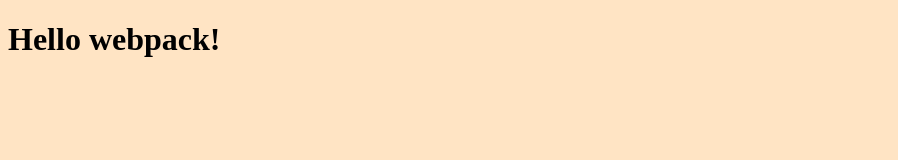
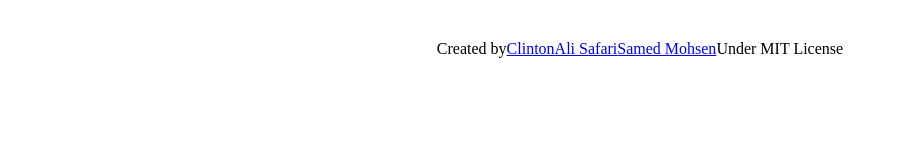
Before and after one commit to ClintonYounge/JS-Capstone-Group-Project, a website built with webpack: page src/index.html in a window 1280 px wide. Shown: the whole page, without its empty margins (0-898 px from the left). Built offline with nearby package versions, Linux system fonts and the light colour scheme.

Commit message:
footer section added with css style

```diff
--- a/src/index.html
+++ b/src/index.html
@@ -6,6 +6,12 @@
     <title>Wbpack Exercise</title>
 </head>
 <body>
-    <h1>Hello webpack!</h1>
+    <footer>
+        Created by
+        <a href="https://github.com/ClintonYounge">Clinton</a>
+        <a href="https://github.com/ali-0111/">Ali Safari</a>
+        <a href="https://github.com/sameedmohsin28">Samed Mohsen</a>
+        Under MIT License
+    </footer>
 </body>
 </html>
--- a/src/style.css
+++ b/src/style.css
@@ -1,7 +1,8 @@
-body {
-  background-color: bisque;
+footer {
+  display: flex;
+  justify-content: center;
+  align-items: center;
+  width: 90%;
+  margin: auto;
+  padding: 2rem;
 }
-
-.hello {
-  color: red;
-}
```
